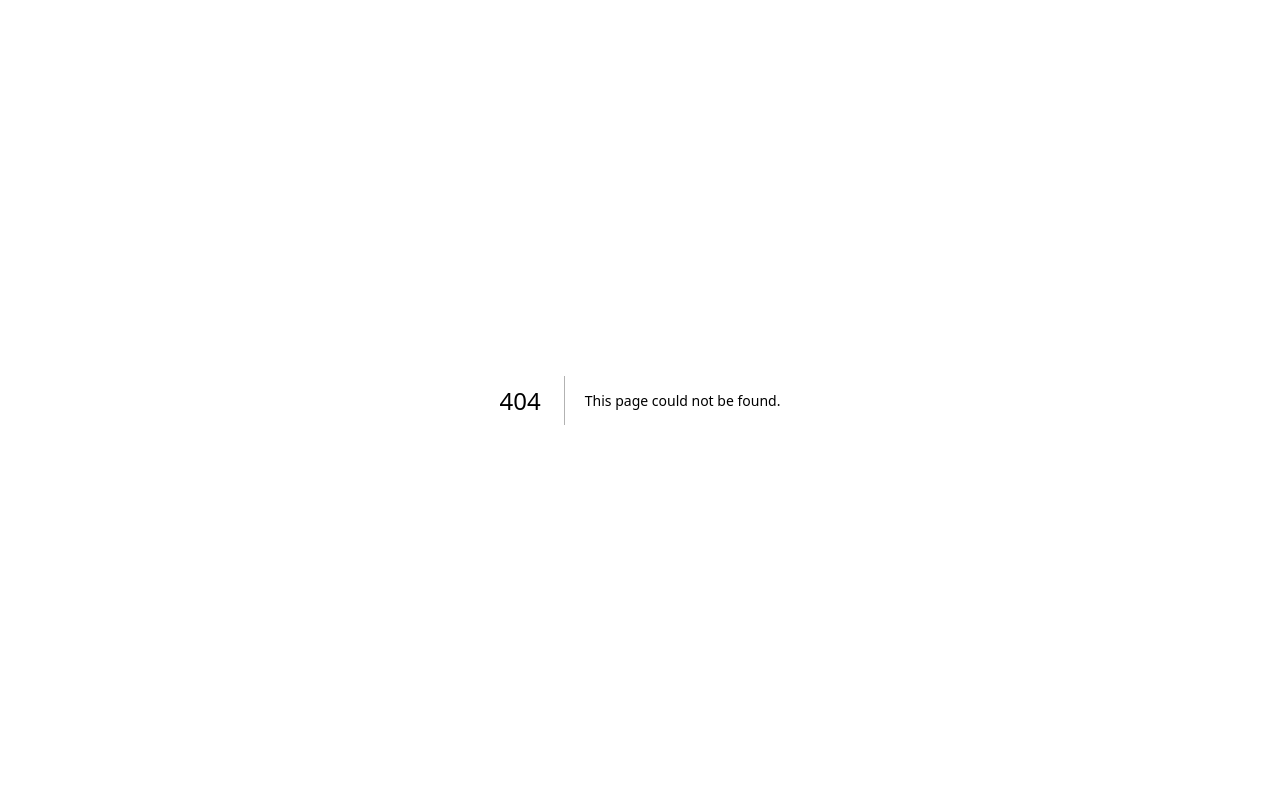
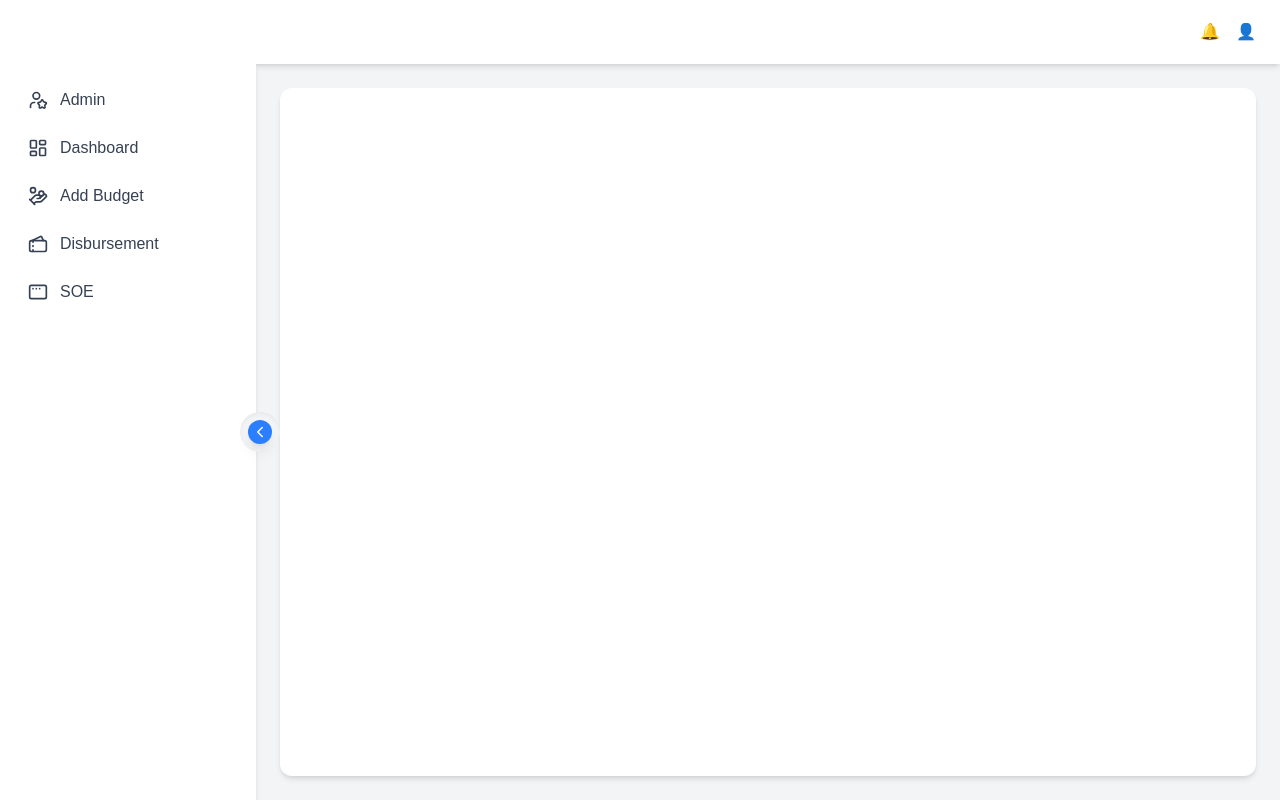
Before and after one commit to kingbenjamin1344/Budget-Disburse, a Next.js app: page /Dashboard in a window 1280 px wide. Before the commit this address had no page. Built offline with nearby package versions, Linux system fonts and the light colour scheme.

Commit message:
my first commit

```diff
--- /dev/null
+++ b/src/app/Dashboard/page.tsx
@@ -0,0 +1,99 @@
+"use client";
+import Image from "next/image";
+import { useState } from "react";
+import { Home, FileText, LayoutDashboard, Menu, ChevronLeft, ChevronRight, AppWindowMac, HandCoins, Tickets, UserStar} from "lucide-react";
+
+export default function HomePage() {
+  const [sidebarOpen, setSidebarOpen] = useState(false); // mobile toggle
+  const [sidebarMini, setSidebarMini] = useState(false); // shrink toggle
+
+  const links = [
+    { name: "Admin", icon: <UserStar size={20} /> },
+    { name: "Dashboard", icon: <LayoutDashboard size={20} /> },
+    { name: "Add Budget", icon: <HandCoins size={20} /> },
+    { name: "Disbursement", icon: <Tickets size={20} /> },
+    { name: "SOE", icon: <AppWindowMac size={20} /> },
+  ];
+
+  return (
+    <div className="flex flex-col h-screen bg-gray-100">
+      {/* HEADER */}
+      <header className="bg-white shadow-md h-16 flex items-center justify-between px-6">
+        <div className="flex items-center space-x-3">
+          {/* Mobile menu */}
+          <button
+            onClick={() => setSidebarOpen(!sidebarOpen)}
+            className="md:hidden text-gray-700 focus:outline-none"
+          >
+            <Menu />
+          </button>
+
+
+
+
+
+        </div>
+
+        <div className="flex items-center space-x-4">
+          <button className="text-gray-600 hover:text-gray-800">🔔</button>
+          <button className="text-gray-600 hover:text-gray-800">👤</button>
+        </div>
+      </header>
+
+      {/* MAIN AREA */}
+      <div className="flex flex-1 overflow-hidden">
+        {/* SIDEBAR */}
+        <aside
+          className={`relative fixed md:static z-20 top-16 left-0 h-full bg-white shadow-md p-4 flex flex-col transition-all duration-300
+            ${sidebarOpen ? "translate-x-0" : "-translate-x-full md:translate-x-0"}
+            ${sidebarMini ? "w-20" : "w-64"}`}
+        >
+          {/* NAV LINKS */}
+          <nav className="flex-1 space-y-2">
+            {links.map((link) => (
+              <a
+                key={link.name}
+                href="#"
+                className={`flex items-center space-x-3 px-3 py-2 rounded-md text-gray-700 hover:bg-gray-200 transition-all ${
+                  sidebarMini ? "justify-center" : ""
+                }`}
+              >
+                {link.icon}
+                {!sidebarMini && <span>{link.name}</span>}
+              </a>
+            ))}
+          </nav>
+
+          {/* "HOLE EFFECT" TOGGLE BUTTON */}
+          <div className="absolute top-1/2 -right-6 transform -translate-y-1/2">
+            {/* Outer ring (creates the “hole”) */}
+            <div className="relative w-10 h-10 bg-gray-100 rounded-full flex items-center justify-center shadow-inner">
+              {/* Blue toggle button */}
+              <button
+                onClick={() => setSidebarMini(!sidebarMini)}
+                className="absolute w-6 h-6 rounded-full bg-blue-500 text-white flex items-center justify-center hover:bg-blue-600 transition shadow-lg"
+              >
+                {sidebarMini ? <ChevronRight size={18} /> : <ChevronLeft size={18} />}
+              </button>
+            </div>
+          </div>
+        </aside>
+
+        {/* MOBILE OVERLAY */}
+        {sidebarOpen && (
+          <div
+            className="fixed inset-0 bg-black bg-opacity-30 z-10 md:hidden"
+            onClick={() => setSidebarOpen(false)}
+          ></div>
+        )}
+
+        {/* MAIN CONTENT */}
+        <main className="flex-1 p-6 overflow-y-auto flex flex-col">
+             <div className="bg-white rounded-xl shadow-md p-8 w-full flex-1 flex flex-col justify-center items-center">
+
+             </div>
+        </main>
+      </div>
+    </div>
+  );
+}
```
Also changed, not shown: package.json (+8 -6 lines), public/img/logo.png (added), 1 other file (tests, documents, lock files or other folders).
